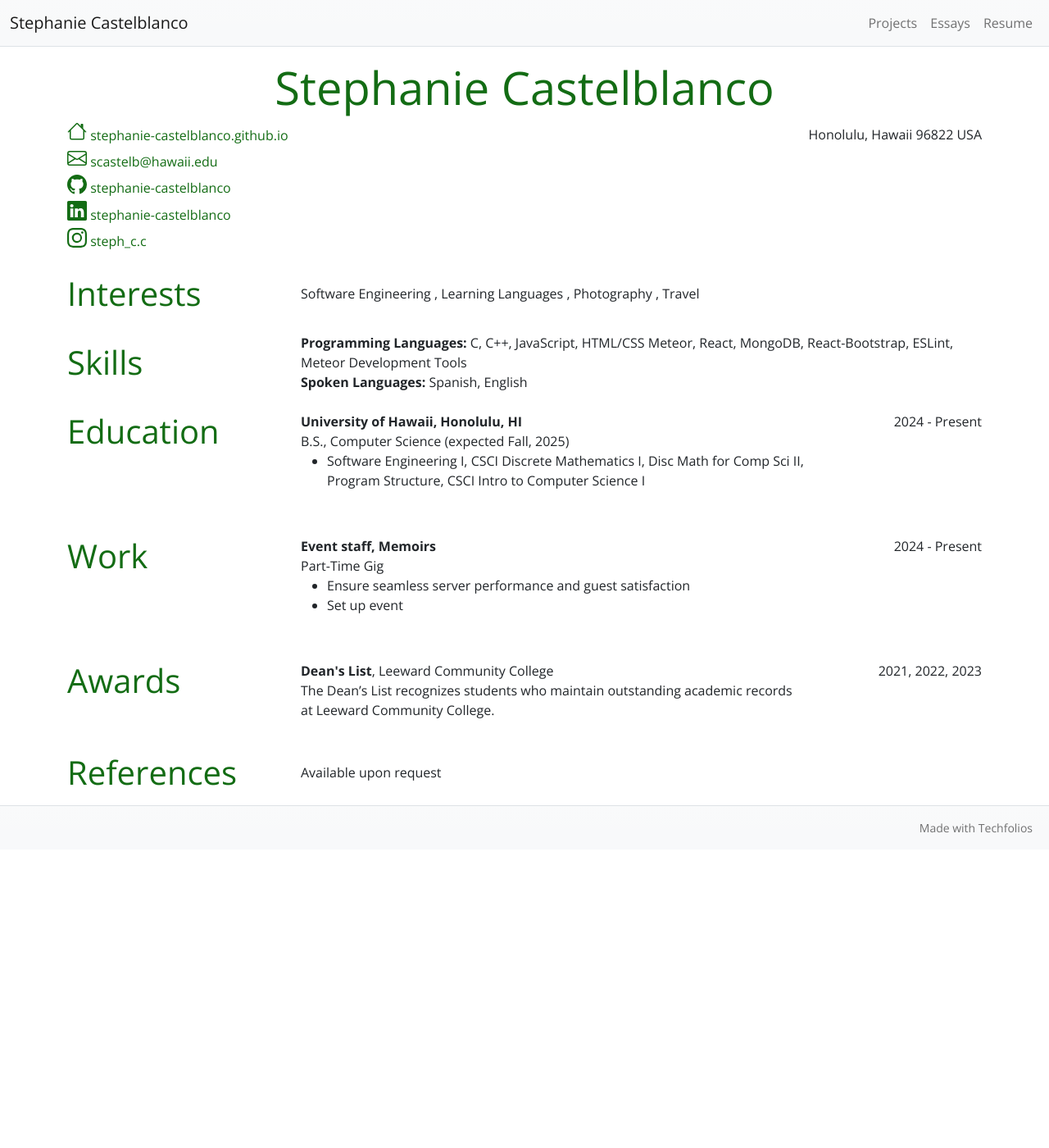
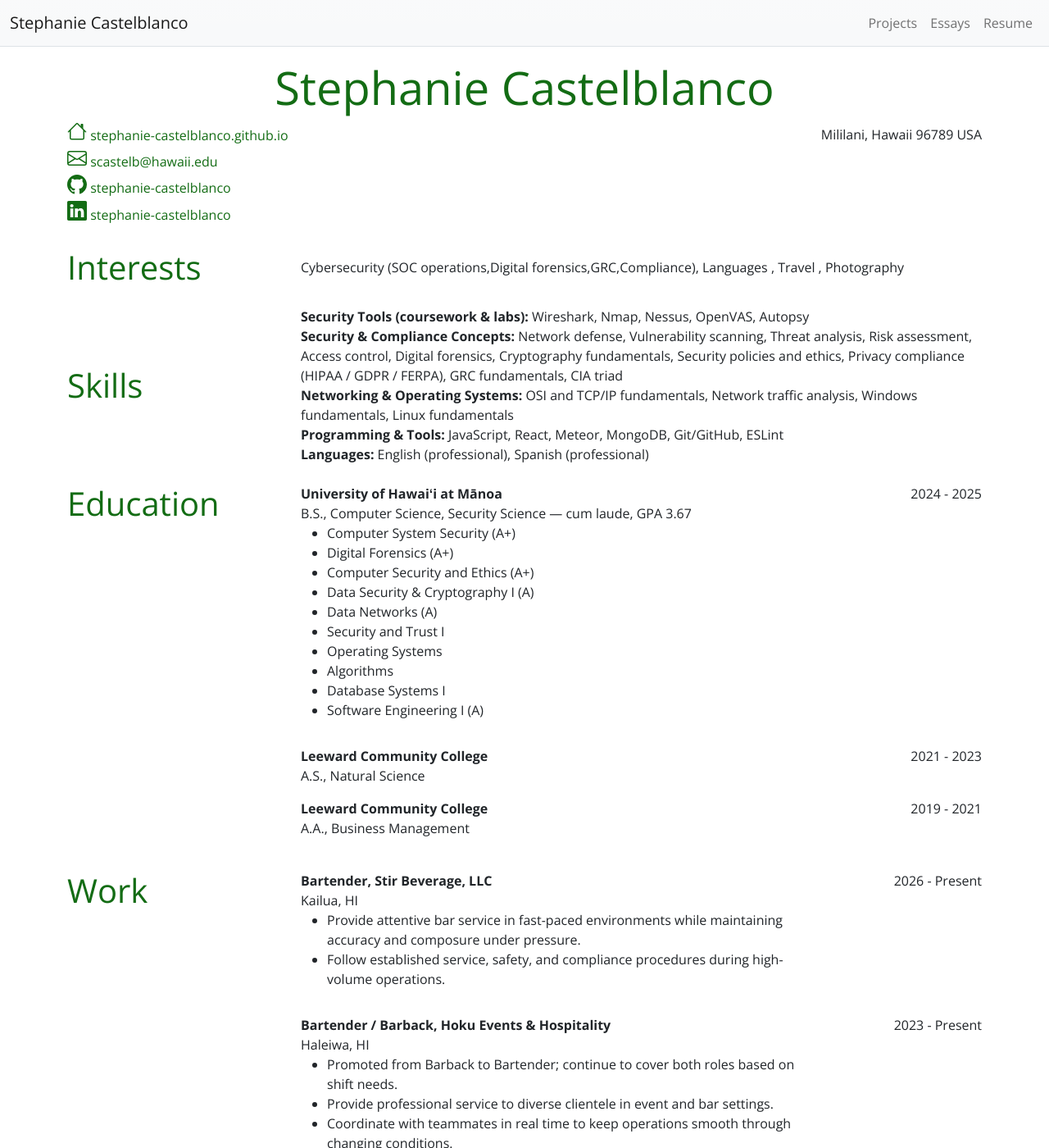
Before and after one commit to stephanie-castelblanco/stephanie-castelblanco.github.io, a Jekyll site: the page built from resume.html, in a window 1280 px wide and 1400 px high. Shown: the whole window at 82% size. Built offline with Jekyll 4.4.1, drawn with Linux system fonts in a browser that asks for light colours; some of the changed text lies outside the part shown.

Commit message:
Update bio.json

```diff
--- a/_data/bio.json
+++ b/_data/bio.json
@@ -1,78 +1,165 @@
 {
   "basics": {
     "name": "Stephanie Castelblanco",
-    "label": "Student",
+    "label": "Cybersecurity Graduate | CompTIA Security+ Certified",
     "picture": "https://github.com/stephanie-castelblanco.png",
     "email": "scastelb@hawaii.edu",
     "phone": "",
     "website": "https://stephanie-castelblanco.github.io",
-    "summary": "Recent University of Hawaii at Manoa graduate with a B.S. in Computer and Security Sciences and CompTIA Security+ certification (SY0-701). Passionate about cybersecurity with hands-on experience in network defense, threat analysis, vulnerability scanning, and system hardening using tools like Wireshark and Nmap. Currently pursuing HTB Certified Junior Cybersecurity Associate (HTB CJCA). Seeking entry-level opportunities in SOC monitoring, incident triage, or governance/risk/compliance. Bilingual in English and Spanish",
-    "location": { "address": "", "postalCode": "96822", "city": "Honolulu", "countryCode": "USA", "region": "Hawaii" },
+    "summary": "Recent University of Hawaiʻi at Mānoa graduate (B.S. in Computer Science, Security Science), cum laude with a 3.67 GPA, and CompTIA Security+ (SY0-701) certified. Strong academic foundation in computer system security, digital forensics, cryptography, and data networks, with hands-on coursework experience using Wireshark, Nmap, Nessus, OpenVAS, and Autopsy. Currently working through the HTB Certified Junior Cybersecurity Associate path. Seeking entry-level roles in SOC monitoring, IT security, IT audit, or GRC. Bilingual in English and Spanish.",
+    "location": { "address": "", "postalCode": "96789", "city": "Mililani", "countryCode": "USA", "region": "Hawaii" },
     "profiles": [
       { "network": "github", "username": "stephanie-castelblanco", "url": "https://github.com/stephanie-castelblanco" },
-      { "network": "linkedin", "username": "stephanie-castelblanco", "url": "http://linkedin.com/in/stephanie-castelblanco"},
-      { "network": "instagram", "username": "steph_c.c", "url": "http://instagram.com/steph_c.c" }
+      { "network": "linkedin", "username": "stephanie-castelblanco", "url": "https://linkedin.com/in/stephanie-castelblanco" }
     ]
   },
 
   "interests": [
-    { "name": "Software Engineering" },
-    { "name": "Learning Languages" },
-    { "name": "Photography" },
-    { "name": "Travel" }
+    { "name": "Cybersecurity", "keywords": ["SOC operations", "Digital forensics", "GRC", "Compliance"] },
+    { "name": "Languages" },
+    { "name": "Travel" },
+    { "name": "Photography" }
   ],
 
   "skills": [
-  {
-    "name": "Programming Languages",
-    "keywords": ["C", "C++", "JavaScript", "HTML/CSS Meteor", "React", "MongoDB", "React-Bootstrap", "ESLint", "Meteor Development Tools" ]
-  },
-  {
-    "name": "Spoken Languages",
-    "keywords": ["Spanish, English"]
-  }
+    {
+      "name": "Security Tools (coursework & labs)",
+      "keywords": ["Wireshark", "Nmap", "Nessus", "OpenVAS", "Autopsy"]
+    },
+    {
+      "name": "Security & Compliance Concepts",
+      "keywords": ["Network defense", "Vulnerability scanning", "Threat analysis", "Risk assessment", "Access control", "Digital forensics", "Cryptography fundamentals", "Security policies and ethics", "Privacy compliance (HIPAA / GDPR / FERPA)", "GRC fundamentals", "CIA triad"]
+    },
+    {
+      "name": "Networking & Operating Systems",
+      "keywords": ["OSI and TCP/IP fundamentals", "Network traffic analysis", "Windows fundamentals", "Linux fundamentals"]
+    },
+    {
+      "name": "Programming & Tools",
+      "keywords": ["JavaScript", "React", "Meteor", "MongoDB", "Git/GitHub", "ESLint"]
+    },
+    {
+      "name": "Languages",
+      "keywords": ["English (professional)", "Spanish (professional)"]
+    }
   ],
 
   "education": [
     {
-      "institution": "University of Hawaii, Honolulu, HI",
-      "area": "Computer Science (expected Fall, 2025)",
+      "institution": "University of Hawaiʻi at Mānoa",
+      "area": "Computer Science, Security Science — cum laude, GPA 3.67",
       "studyType": "B.S.",
-      "startDate": "2024-09-01",
-      "endDate": "Present",
-      "courses": [ "Software Engineering I, CSCI Discrete Mathematics I, Disc Math for Comp Sci II, Program Structure, CSCI Intro to Computer Science I"
+      "startDate": "2024-01-01",
+      "endDate": "2025-12-31",
+      "courses": [
+        "Computer System Security (A+)",
+        "Digital Forensics (A+)",
+        "Computer Security and Ethics (A+)",
+        "Data Security & Cryptography I (A)",
+        "Data Networks (A)",
+        "Security and Trust I",
+        "Operating Systems",
+        "Algorithms",
+        "Database Systems I",
+        "Software Engineering I (A)"
       ]
+    },
+    {
+      "institution": "Leeward Community College",
+      "area": "Natural Science",
+      "studyType": "A.S.",
+      "startDate": "2021-08-01",
+      "endDate": "2023-12-31"
+    },
+    {
+      "institution": "Leeward Community College",
+      "area": "Business Management",
+      "studyType": "A.A.",
+      "startDate": "2019-05-01",
+      "endDate": "2021-05-31"
     }
   ],
 
-    "work": [
+  "certifications": [
+    {
+      "name": "CompTIA Security+ ce (SY0-701)",
+      "issuer": "CompTIA",
+      "date": "2026-04",
+      "expires": "2029-04",
+      "credentialId": "COMP001022965314"
+    },
+    {
+      "name": "HTB Certified Junior Cybersecurity Associate (CJCA)",
+      "issuer": "Hack The Box",
+      "date": "In Progress"
+    }
+  ],
+
+  "work": [
+    {
+      "company": "Stir Beverage, LLC",
+      "position": "Bartender",
+      "website": "",
+      "startDate": "2026-01-01",
+      "endDate": "Present",
+      "summary": "Kailua, HI",
+      "highlights": [
+        "Provide attentive bar service in fast-paced environments while maintaining accuracy and composure under pressure.",
+        "Follow established service, safety, and compliance procedures during high-volume operations."
+      ]
+    },
+    {
+      "company": "Hoku Events & Hospitality",
+      "position": "Bartender / Barback",
+      "website": "",
+      "startDate": "2023-01-01",
+      "endDate": "Present",
+      "summary": "Haleiwa, HI",
+      "highlights": [
+        "Promoted from Barback to Bartender; continue to cover both roles based on shift needs.",
+        "Provide professional service to diverse clientele in event and bar settings.",
+        "Coordinate with teammates in real time to keep operations smooth through changing conditions."
+      ]
+    },
     {
       "company": "Memoirs",
-      "position": "Event staff",
+      "position": "Event Server",
       "website": "",
-      "startDate": "2024-30-03",
-      "endDate": "Present",
-      "summary": "Part-Time Gig",
+      "startDate": "2024-03-30",
+      "endDate": "2025-12-31",
+      "summary": "Honolulu, HI",
       "highlights": [
-        "Ensure seamless server performance and guest satisfaction",
-        "Set up event",
+        "Delivered consistent service during high-volume events and resolved time-sensitive issues calmly.",
+        "Maintained clean, organized work areas while following health and safety procedures."
+      ]
+    },
+    {
+      "company": "Aloha Hospitality Professionals",
+      "position": "Server Captain / Event Server",
+      "website": "",
+      "startDate": "2019-01-01",
+      "endDate": "2023-12-31",
+      "summary": "Honolulu, HI",
+      "highlights": [
+        "Promoted from Event Server to Server Captain; led and coordinated a team of servers during events.",
+        "Executed event setups and breakdowns on tight timelines with strong attention to detail.",
+        "Worked with diverse teams to keep service smooth and professional through busy events."
       ]
     }
   ],
 
   "awards": [
     {
+      "title": "Cum Laude",
+      "date": "2025",
+      "awarder": "University of Hawaiʻi at Mānoa",
+      "summary": "Graduated with honors based on cumulative GPA of 3.67."
+    },
+    {
       "title": "Dean's List",
       "date": "2021, 2022, 2023",
       "awarder": "Leeward Community College",
-      "summary": "The Dean’s List recognizes students who maintain outstanding academic records at Leeward Community College."
-    }
-  ],
-
-  "Activities":  [
-    {
-      "name": "study",
-      "keywords": [ "Hike" , "nature", "traveler" ,"explore"  ]
+      "summary": "Recognized for outstanding academic achievement."
     }
   ],
 
```
